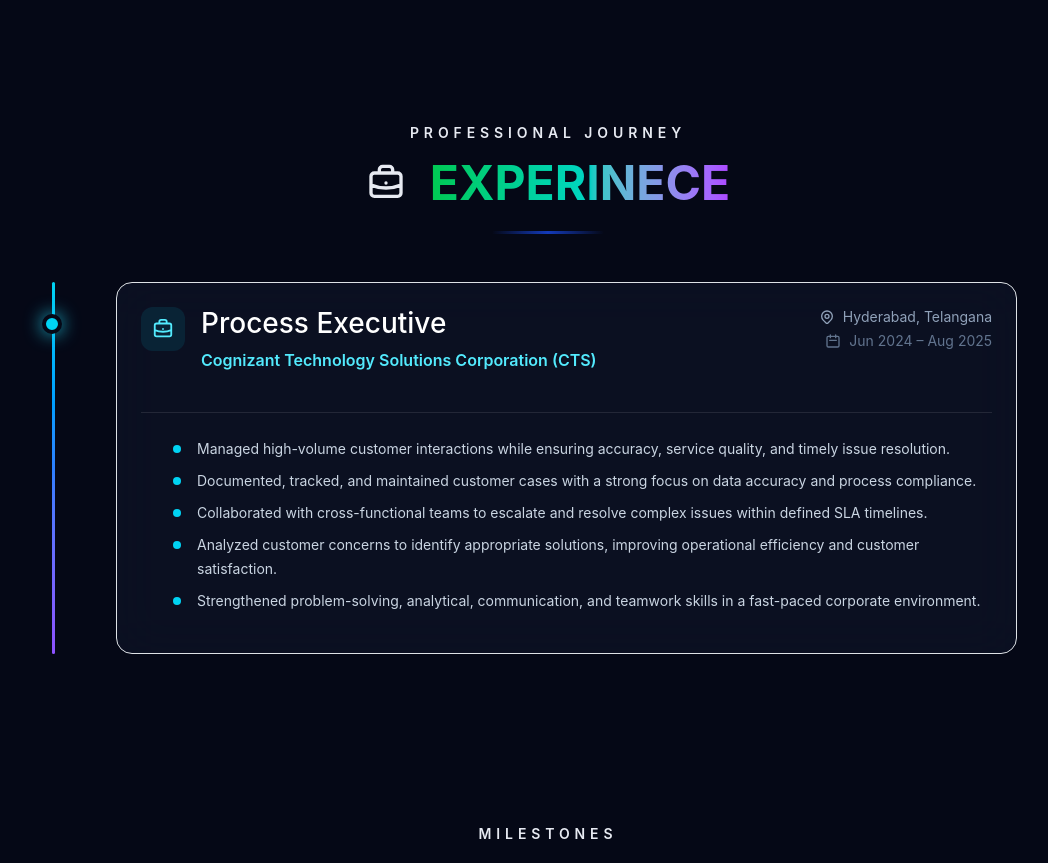
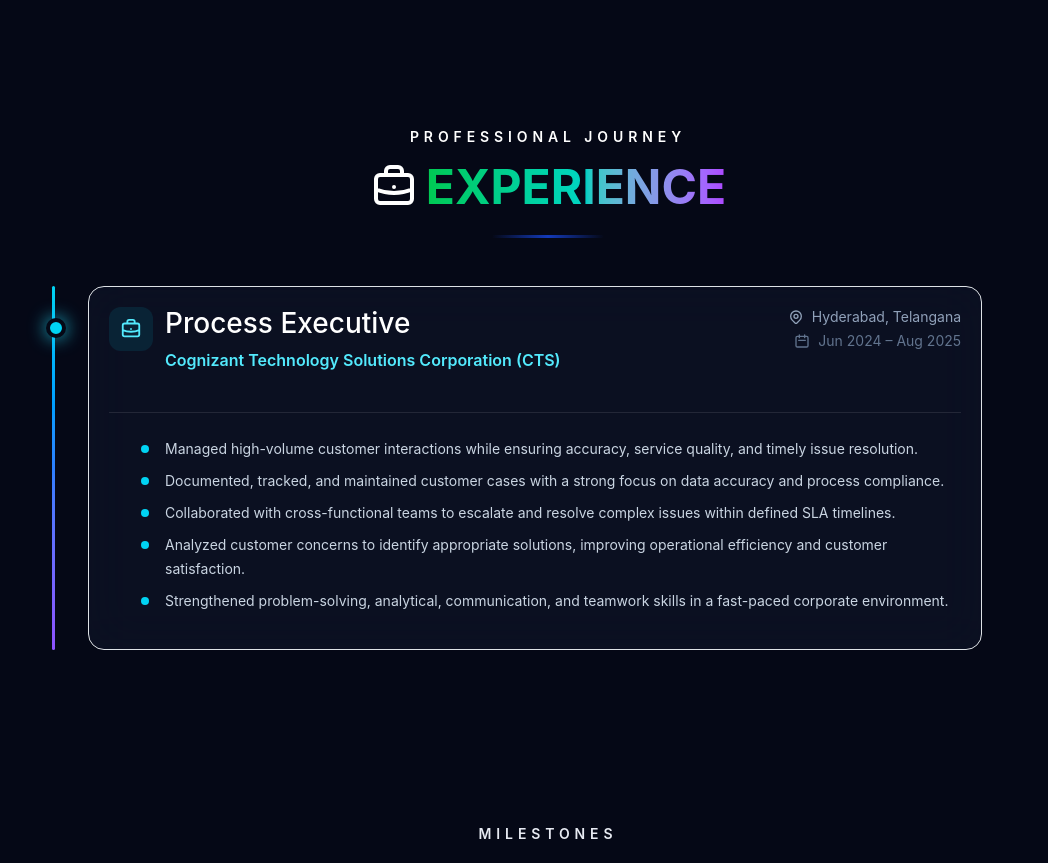
Before and after one commit to GurumurthyShivani/GurumurthyShivani-Portfolio, a React (Vite) app: page / in a window 1280 px wide. Shown: the part 6000-6863 px from the top of the page, without its empty margins (92-1140 px from the left). Built offline with nearby package versions, Linux system fonts and the light colour scheme.

Commit message:
experience page responsive

```diff
--- a/src/Components/Experiencecard.jsx
+++ b/src/Components/Experiencecard.jsx
@@ -1,3 +1,191 @@
+// import { motion } from "framer-motion";
+// import {
+//   HiOutlineBriefcase,
+//   HiOutlineLocationMarker,
+//   HiOutlineCalendar,
+// } from "react-icons/hi";
+
+// export default function ExperienceCard({
+//   job,
+//   index,
+//   isDark,
+// }) {
+//   return (
+//     <div className="relative flex items-start gap-5 sm:gap-8">
+
+//       {/* Timeline Dot */}
+//       <motion.div
+//         initial={{ scale: 0 }}
+//         whileInView={{ scale: 1 }}
+//         viewport={{ once: true, amount: 0.5 }}
+//         transition={{
+//           duration: 0.4,
+//           delay: index * 0.15,
+//         }}
+//         className={`
+//           absolute
+//           left-[6px]
+//           top-8
+//           z-20
+//           h-5
+//           w-5
+//           rounded-full
+//           border-4
+//           ${
+//             isDark
+//               ? "border-[#050816] bg-cyan-400 shadow-[0_0_18px_rgba(34,211,238,0.9)]"
+//               : "border-white bg-indigo-600 shadow-[0_0_18px_rgba(79,70,229,0.45)]"
+//           }
+//         `}
+//       />
+
+//       {/* Connector */}
+// <div className="w-6 sm:w-8" />
+//       {/* Card */}
+// <motion.div
+//   initial={{
+//     opacity: 0,
+//     x: 50,
+//   }}
+//   whileInView={{
+//     opacity: 1,
+//     x: 0,
+//   }}
+//   viewport={{ once: true, amount: 0.25 }}
+//   transition={{
+//     duration: 0.55,
+//     ease: "easeOut",
+//   }}
+//   className={`
+//     w-full
+//     lg:w-[88%]
+//     rounded-2xl
+//     border
+//     p-4
+//     sm:p-5
+//     backdrop-blur-xl
+//     transition-all
+//     duration-500
+//     hover:-translate-y-1
+//     ${
+//       isDark
+//         ? "border-cyan-400/20 bg-slate-900/60 hover:border-cyan-400/40 hover:shadow-[0_0_25px_rgba(34,211,238,0.18)]"
+//         : "border-slate-200 bg-white hover:border-indigo-500 hover:shadow-[0_0_8px_rgba(99,102,241,0.25),0_0_20px_rgba(99,102,241,0.18),0_0_40px_rgba(99,102,241,0.12)]"
+//         }
+//   `}
+// >
+//   {/* Header */}
+//   <div className="flex flex-col gap-3 sm:flex-row sm:justify-between">
+
+//     {/* Left */}
+//     <div className="flex gap-3">
+
+//       <div
+//         className={`
+//           flex
+//           h-11
+//           w-11
+//           items-center
+//           justify-center
+//           rounded-xl
+//           ${
+//             isDark
+//               ? "bg-cyan-400/10 text-cyan-300"
+//               : "bg-indigo-100 text-indigo-700"
+//           }
+//         `}
+//       >
+//         <HiOutlineBriefcase size={22} />
+//       </div>
+
+//       <div>
+//         <h3
+//           className={`text-lg sm:text-xl font-bold ${
+//             isDark ? "text-white" : "text-slate-900"
+//           }`}
+//         >
+//           {job.role}
+//         </h3>
+
+//         <p
+//           className={`mt-1 text-sm sm:text-base font-semibold ${
+//             isDark ? "text-cyan-300" : "text-indigo-600"
+//           }`}
+//         >
+//           {job.company}
+//         </p>
+//       </div>
+//     </div>
+
+//     {/* Right */}
+//     <div className="flex flex-col items-start gap-1 text-xs sm:items-end sm:text-sm">
+
+//       <div
+//         className={`flex items-center gap-2 ${
+//           isDark ? "text-slate-400" : "text-slate-600"
+//         }`}
+//       >
+//         <HiOutlineLocationMarker size={16} />
+//         {job.location}
+//       </div>
+
+//       <div
+//         className={`flex items-center gap-2 ${
+//           isDark ? "text-slate-500" : "text-slate-500"
+//         }`}
+//       >
+//         <HiOutlineCalendar size={16} />
+//         {job.period}
+//       </div>
+
+//     </div>
+//   </div>
+
+//   {/* Divider */}
+//   <div
+//     className={`my-4 h-px ${
+//       isDark ? "bg-white/10" : "bg-slate-200"
+//     }`}
+//   />
+
+//   {/* Bullet Points */}
+//   <ul className="space-y-2">
+
+//     {job.points.map((point, i) => (
+//       <motion.li
+//         key={i}
+//         initial={{ opacity: 0, x: 15 }}
+//         whileInView={{ opacity: 1, x: 0 }}
+//         viewport={{ once: true }}
+//         transition={{
+//           duration: 0.35,
+//           delay: i * 0.08,
+//         }}
+//         className="flex items-start gap-3"
+//       >
+//         <span
+//           className={`mt-2 h-2 w-2 rounded-full shrink-0 ${
+//             isDark ? "bg-cyan-400" : "bg-indigo-600"
+//           }`}
+//         />
+
+//         <span
+//           className={`text-sm leading-6 ${
+//             isDark ? "text-slate-300" : "text-slate-600"
+//           }`}
+//         >
+//           {point}
+//         </span>
+//       </motion.li>
+//     ))}
+
+//   </ul>
+// </motion.div>
+//     </div>
+//   );
+// }
+
+
 import { motion } from "framer-motion";
 import {
   HiOutlineBriefcase,
@@ -11,7 +199,7 @@
   isDark,
 }) {
   return (
-    <div className="relative flex items-start gap-5 sm:gap-8">
+    <div className="relative flex items-start gap-3 sm:gap-8">
 
       {/* Timeline Dot */}
       <motion.div
@@ -24,11 +212,15 @@
         }}
         className={`
           absolute
-          left-[6px]
-          top-8
+          left-[8px]
+          sm:left-[6px]
+          top-6
+          sm:top-8
           z-20
-          h-5
-          w-5
+          h-4
+          w-4
+          sm:h-5
+          sm:w-5
           rounded-full
           border-4
           ${
@@ -40,7 +232,7 @@
       />
 
       {/* Connector */}
-<div className="w-6 sm:w-8" />
+<div className="w-4 sm:w-8" />
       {/* Card */}
 <motion.div
   initial={{
@@ -61,7 +253,7 @@
     lg:w-[88%]
     rounded-2xl
     border
-    p-4
+    p-3.5
     sm:p-5
     backdrop-blur-xl
     transition-all
@@ -78,13 +270,16 @@
   <div className="flex flex-col gap-3 sm:flex-row sm:justify-between">
 
     {/* Left */}
-    <div className="flex gap-3">
+    <div className="flex gap-2.5 sm:gap-3">
 
       <div
         className={`
           flex
-          h-11
-          w-11
+          h-9
+          w-9
+          sm:h-11
+          sm:w-11
+          shrink-0
           items-center
           justify-center
           rounded-xl
@@ -95,12 +290,13 @@
           }
         `}
       >
-        <HiOutlineBriefcase size={22} />
+        <HiOutlineBriefcase size={18} className="sm:hidden" />
+        <HiOutlineBriefcase size={22} className="hidden sm:block" />
       </div>
 
       <div>
         <h3
-          className={`text-lg sm:text-xl font-bold ${
+          className={`text-base sm:text-lg lg:text-xl font-bold ${
             isDark ? "text-white" : "text-slate-900"
           }`}
         >
@@ -108,7 +304,7 @@
         </h3>
 
         <p
-          className={`mt-1 text-sm sm:text-base font-semibold ${
+          className={`mt-1 text-xs sm:text-sm lg:text-base font-semibold ${
             isDark ? "text-cyan-300" : "text-indigo-600"
           }`}
         >
@@ -125,7 +321,8 @@
           isDark ? "text-slate-400" : "text-slate-600"
         }`}
       >
-        <HiOutlineLocationMarker size={16} />
+        <HiOutlineLocationMarker size={15} className="shrink-0 sm:hidden" />
+        <HiOutlineLocationMarker size={16} className="hidden shrink-0 sm:block" />
         {job.location}
       </div>
 
@@ -134,7 +331,8 @@
           isDark ? "text-slate-500" : "text-slate-500"
         }`}
       >
-        <HiOutlineCalendar size={16} />
+        <HiOutlineCalendar size={15} className="shrink-0 sm:hidden" />
+        <HiOutlineCalendar size={16} className="hidden shrink-0 sm:block" />
         {job.period}
       </div>
 
@@ -170,7 +368,7 @@
         />
 
         <span
-          className={`text-sm leading-6 ${
+          className={`text-xs sm:text-sm leading-5 sm:leading-6 ${
             isDark ? "text-slate-300" : "text-slate-600"
           }`}
         >
--- a/src/pages/Experience.jsx
+++ b/src/pages/Experience.jsx
@@ -1,100 +1,109 @@
-// import Section from '../components/Section'
-// import { experience } from '../data/experience'
-// import { FaBriefcase, FaGraduationCap, FaAward } from 'react-icons/fa'
+// import { useEffect, useState } from "react";
+// import { motion } from "framer-motion";
+// import Section from "../Components/Section";
+// import ExperienceCard from "../Components/Experiencecard";
+// import { HiOutlineBriefcase } from "react-icons/hi";
+// import { experience } from "../data/experience";
 
 // export default function Experience() {
+//   const [theme, setTheme] = useState("dark");
+
+//   useEffect(() => {
+//     const root = document.documentElement;
+
+//     setTheme(
+//       root.getAttribute("data-theme") ||
+//         localStorage.getItem("theme") ||
+//         "dark"
+//     );
+
+//     const observer = new MutationObserver(() => {
+//       setTheme(root.getAttribute("data-theme") || "dark");
+//     });
+
+//     observer.observe(root, {
+//       attributes: true,
+//       attributeFilter: ["data-theme"],
+//     });
+
+//     return () => observer.disconnect();
+//   }, []);
+
+//   const isDark = theme === "dark";
+
 //   return (
-//     <Section id="experience">
-//        <div className="text-center mt-10">
+//     <Section id="experience"
+//      className={`${
+//         isDark ? "bg-[#050816]" : "bg-white"
+//       }`}
+//     >
+//       {/* Heading */}
+
+//       <div className="text-center mt-10">
 //   <p
 //     className={`mb-3 text-sm font-semibold uppercase tracking-[0.35em] ${
-//       isDark ? "text-white" : "text-black"
+//       isDark ? "white" : "black"
 //     }`}
 //   >
-//     Get To Know
+//     Professional Journey
 //   </p>
 
-//  <h1 className="mb-4 font-extrabold leading-tight sm:text-5xl sm:text-center lg:text-5xl">
+//  <h1 className="mb-4 flex items-center justify-center gap-4 font-extrabold leading-tight">
+//              <HiOutlineBriefcase
+//              className={`h-10 w-10 sm:h-12 sm:w-12 lg:h-10 lg:w-10 ${
+//                isDark ? "white" : "black"
+//              }`}
+//            />
 
-//             <span
-//               className={`bg-gradient-to-r bg-clip-text text-transparent lg:text-6xl ${
-//                 isDark
-//                   ? "from-green-500 via-teal-400 to-purple-500"
-//                   : "from-indigo-700 via-fuchsia-600 to-amber-500"
-//               }`}
-//             >
-
-//               ABOUT ME
-
-//             </span>
-
-//           </h1>
+//              <span
+//                className={`bg-gradient-to-r bg-clip-text text-4xl text-transparent font-bold sm:text-5xl lg:text-5xl ${
+//                  isDark
+//                    ? "from-green-500 via-teal-400 to-purple-500"
+//                    : "from-purple-800 via-cyan-500 to-blue-800"
+//                }`}
+//              >
+//                EXPERINECE
+//              </span>
+//          </h1>
 
 //   <div className="w-28 h-[3px] bg-gradient-to-r from-transparent via-[#133aba]  to-transparent mx-auto mt-6 rounded-full" />
 // </div>
 
-//       <div className="max-h-[65vh] overflow-y-auto pr-2 flex flex-col gap-10">
-//           <div className="flex flex-col gap-6">
-//             {experience.map((job) => (
-//               <div key={job.role + job.company} className="relative pl-6 border-l border-[color:var(--color-border)]">
-//                 <span className="absolute -left-[5px] top-1 w-2.5 h-2.5 rounded-full bg-[color:var(--color-gold)]" />
-//                 <div className="flex flex-col md:flex-row md:items-baseline md:justify-between gap-1">
-//                   <h4 className="font-[family-name:var(--font-display)] text-xl text-[color:var(--color-text)]">
-//                     {job.role} · {job.company}
-//                   </h4>
-//                   <span className="font-mono text-xs text-[color:var(--color-text-muted)]">{job.period}</span>
-//                 </div>
-//                 <p className="font-mono text-xs text-[color:var(--color-steel)] mt-1">{job.location}</p>
-//                 <ul className="mt-3 space-y-2">
-//                   {job.points.map((pt, i) => (
-//                     <li key={i} className="text-sm text-[color:var(--color-text-muted)] leading-relaxed pl-4 relative">
-//                       <span className="absolute left-0 top-2 w-1 h-1 rounded-full bg-[color:var(--color-gold)]" />
-//                       {pt}
-//                     </li>
-//                   ))}
-//                 </ul>
-//               </div>
-//             ))}
-//           </div>
+//       {/* Timeline */}
+
+// <div className="relative mx-auto max-w-4xl lg:max-w-5xl">
+//         {/* Animated Vertical Line */}
+
+//         <motion.div
+//           initial={{ scaleY: 0 }}
+//           whileInView={{ scaleY: 1 }}
+//           viewport={{ once: true, amount: 0.2 }}
+//           transition={{ duration: 1.5 }}
+//           style={{ originY: 0 }}
+//           className={`absolute left-4 top-0 bottom-0 w-[3px] rounded-full ${
+//             isDark
+//               ? "bg-gradient-to-b from-cyan-400 via-blue-500 to-violet-500"
+//               : "bg-gradient-to-b from-blue-500 via-indigo-500 to-violet-500"
+//           }`}
+//         />
+
+//         {/* Cards */}
+
+// <div className="mt-5 space-y-8 sm:space-y-10">
+//             {experience.map((job, index) => (
+//             <ExperienceCard
+//               key={job.role + job.company}
+//               job={job}
+//               index={index}
+//               isDark={isDark}
+//             />
+//           ))}
 //         </div>
+//       </div>
+//     </Section>
+//   );
+// }
 
-//         {/* <div>
-//           <h3 className="flex items-center gap-2 font-mono text-sm text-[color:var(--color-gold-soft)] mb-5">
-//             <FaGraduationCap /> Education
-//           </h3>
-//           <div className="flex flex-col gap-4">
-//             {education.map((ed) => (
-//               <div key={ed.degree} className="relative pl-6 border-l border-[color:var(--color-border)]">
-//                 <span className="absolute -left-[5px] top-1 w-2.5 h-2.5 rounded-full bg-[color:var(--color-steel)]" />
-//                 <div className="flex flex-col md:flex-row md:items-baseline md:justify-between gap-1">
-//                   <h4 className="font-[family-name:var(--font-display)] text-xl text-[color:var(--color-text)]">{ed.degree}</h4>
-//                   <span className="font-mono text-xs text-[color:var(--color-text-muted)]">{ed.period}</span>
-//                 </div>
-//                 <p className="font-mono text-xs text-[color:var(--color-steel)] mt-1">{ed.school} — {ed.location}</p>
-//                 <p className="text-sm text-[color:var(--color-text-muted)] mt-1">{ed.detail}</p>
-//               </div>
-//             ))}
-//           </div>
-//         </div>
-
-//         <div>
-//           <h3 className="flex items-center gap-2 font-mono text-sm text-[color:var(--color-gold-soft)] mb-4">
-//             <FaAward /> Achievements
-//           </h3>
-//           <ul className="flex flex-col gap-2">
-//             {achievements.map((a) => (
-//               <li key={a.title} className="text-sm text-[color:var(--color-text-muted)]">
-//                 {a.title} — <span className="text-[color:var(--color-text)]">{a.issuer}</span>{' '}
-//                 <a href={a.link} target="_blank" rel="noreferrer" className="text-[color:var(--color-gold)] hover:text-[color:var(--color-gold-soft)] font-mono text-xs">
-//                   (View Certificate)
-//                 </a>
-//               </li>
-//             ))}
-//           </ul>
-//         </div> */}
-//     </Section>
-//   )
-// }
 
 
 import { useEffect, useState } from "react";
@@ -138,39 +147,39 @@
     >
       {/* Heading */}
 
-      <div className="text-center mt-10">
+      <div className="text-center mt-6 sm:mt-8 lg:mt-10">
   <p
-    className={`mb-3 text-sm font-semibold uppercase tracking-[0.35em] ${
-      isDark ? "white" : "black"
+    className={`mb-3 text-xs sm:text-sm font-semibold uppercase tracking-[0.3em] sm:tracking-[0.35em] ${
+      isDark ? "text-white" : "text-black"
     }`}
   >
     Professional Journey
   </p>
 
- <h1 className="mb-4 flex items-center justify-center gap-4 font-extrabold leading-tight">
+ <h1 className="mb-4 flex items-center justify-center gap-2 sm:gap-4 font-extrabold leading-tight">
              <HiOutlineBriefcase
-             className={`h-10 w-10 sm:h-12 sm:w-12 lg:h-10 lg:w-10 ${
-               isDark ? "white" : "black"
+             className={`h-8 w-8 sm:h-10 sm:w-10 lg:h-12 lg:w-12 ${
+               isDark ? "text-white" : "text-black"
              }`}
            />
 
              <span
-               className={`bg-gradient-to-r bg-clip-text text-4xl text-transparent font-bold sm:text-5xl lg:text-5xl ${
+               className={`bg-gradient-to-r bg-clip-text text-3xl text-transparent font-bold sm:text-5xl lg:text-5xl ${
                  isDark
                    ? "from-green-500 via-teal-400 to-purple-500"
                    : "from-purple-800 via-cyan-500 to-blue-800"
                }`}
              >
-               EXPERINECE
+               EXPERIENCE
              </span>
          </h1>
 
-  <div className="w-28 h-[3px] bg-gradient-to-r from-transparent via-[#133aba]  to-transparent mx-auto mt-6 rounded-full" />
+  <div className="w-20 h-[3px] bg-gradient-to-r from-transparent via-[#133aba] to-transparent mx-auto mt-6 rounded-full sm:w-28" />
 </div>
 
       {/* Timeline */}
 
-<div className="relative mx-auto max-w-4xl lg:max-w-5xl">
+<div className="relative mx-auto max-w-4xl px-1 sm:px-0 lg:max-w-5xl">
         {/* Animated Vertical Line */}
 
         <motion.div
@@ -188,7 +197,7 @@
 
         {/* Cards */}
 
-<div className="mt-5 space-y-8 sm:space-y-10">
+<div className="mt-5 space-y-6 sm:space-y-8 lg:space-y-10">
             {experience.map((job, index) => (
             <ExperienceCard
               key={job.role + job.company}
```
